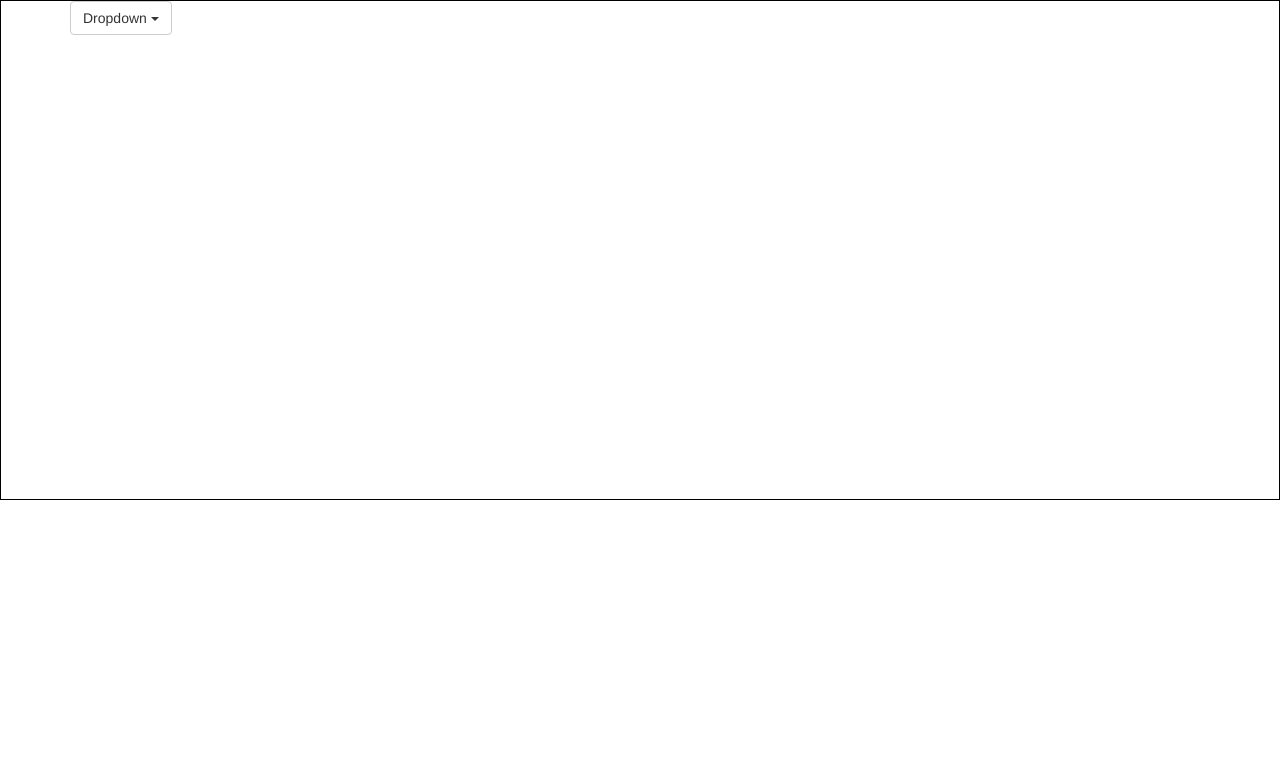
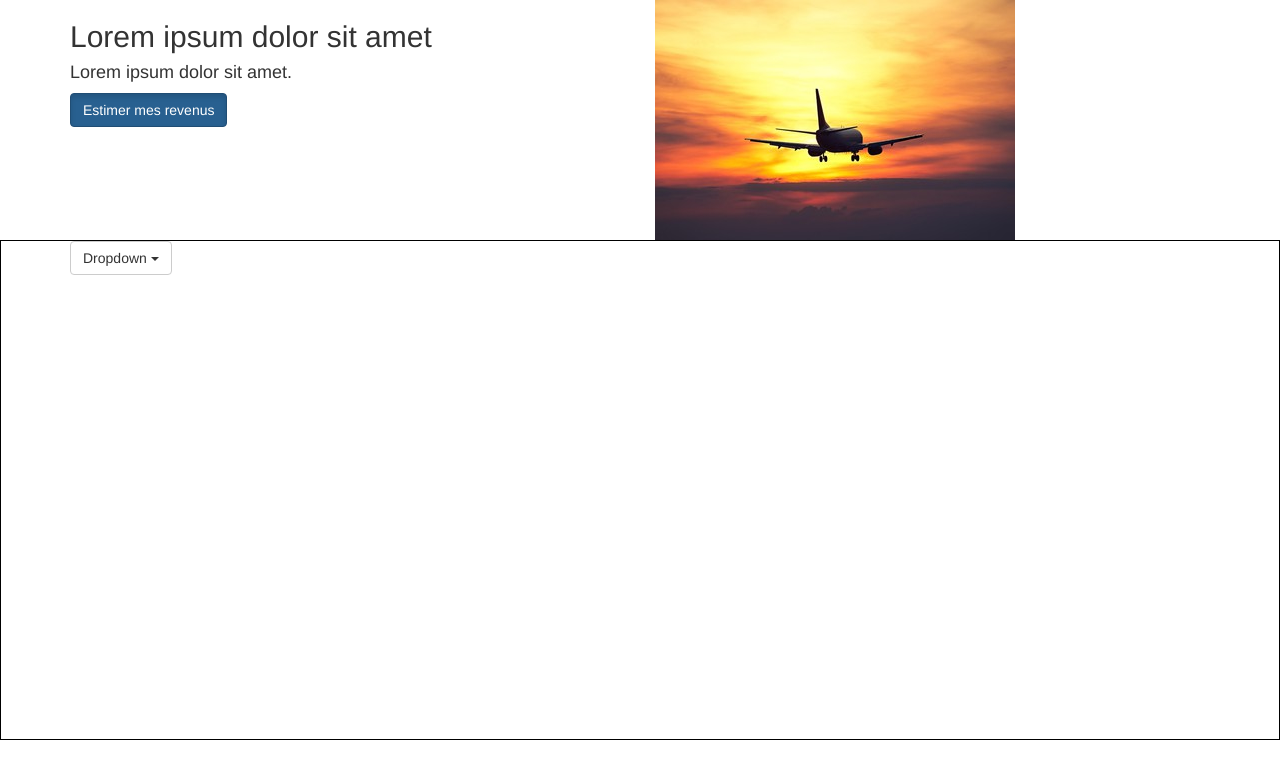
Before and after one commit to ddiez31/rbnb, a plain HTML site: page index.html in a window 1280 px wide. Drawn offline with Linux system fonts and the light colour scheme; a web font is replaced by a local one.

Commit message:
travail partie fixe

```diff
--- a/index.html
+++ b/index.html
@@ -31,8 +31,16 @@
 	<jumbotron>
 
 	</jumbotron>
-
-
+<!--section fixe-->
+	<div class="container">
+		<div class="row">
+			<div class="col-lg-6"><h2>Lorem ipsum dolor sit amet</h2>
+			<h4>Lorem ipsum dolor sit amet.</h4>
+			<button class="btn btn-primary active">Estimer mes revenus</button>
+			</div>
+			<div class="col-lg-6"><img src="images/imgavion.jpg" alt="imageavion"> </div>
+		</div>
+	</div>
 
 	<footer>
 		<div class="container">
```
Also changed, not shown: images/imgavion.jpg (added).
